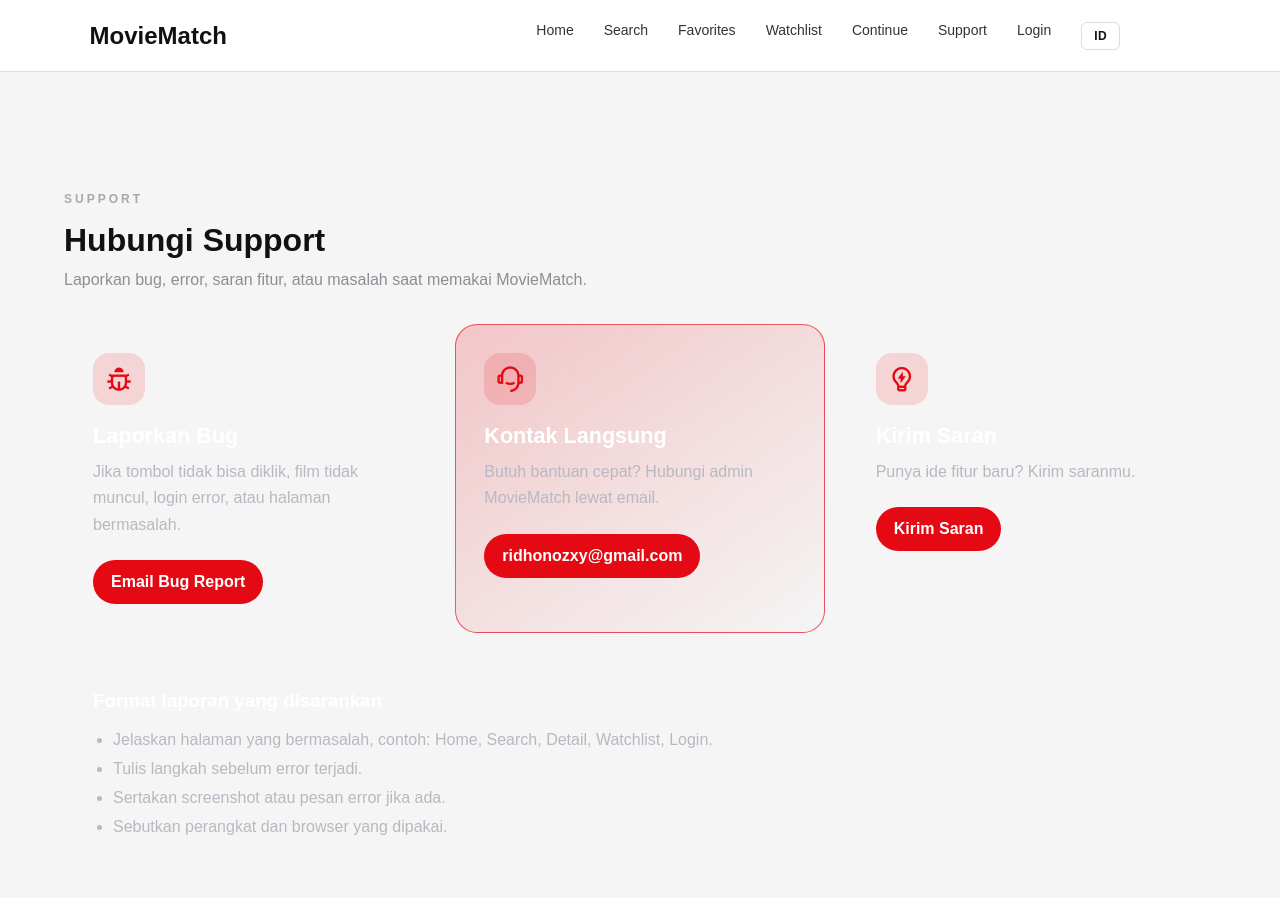
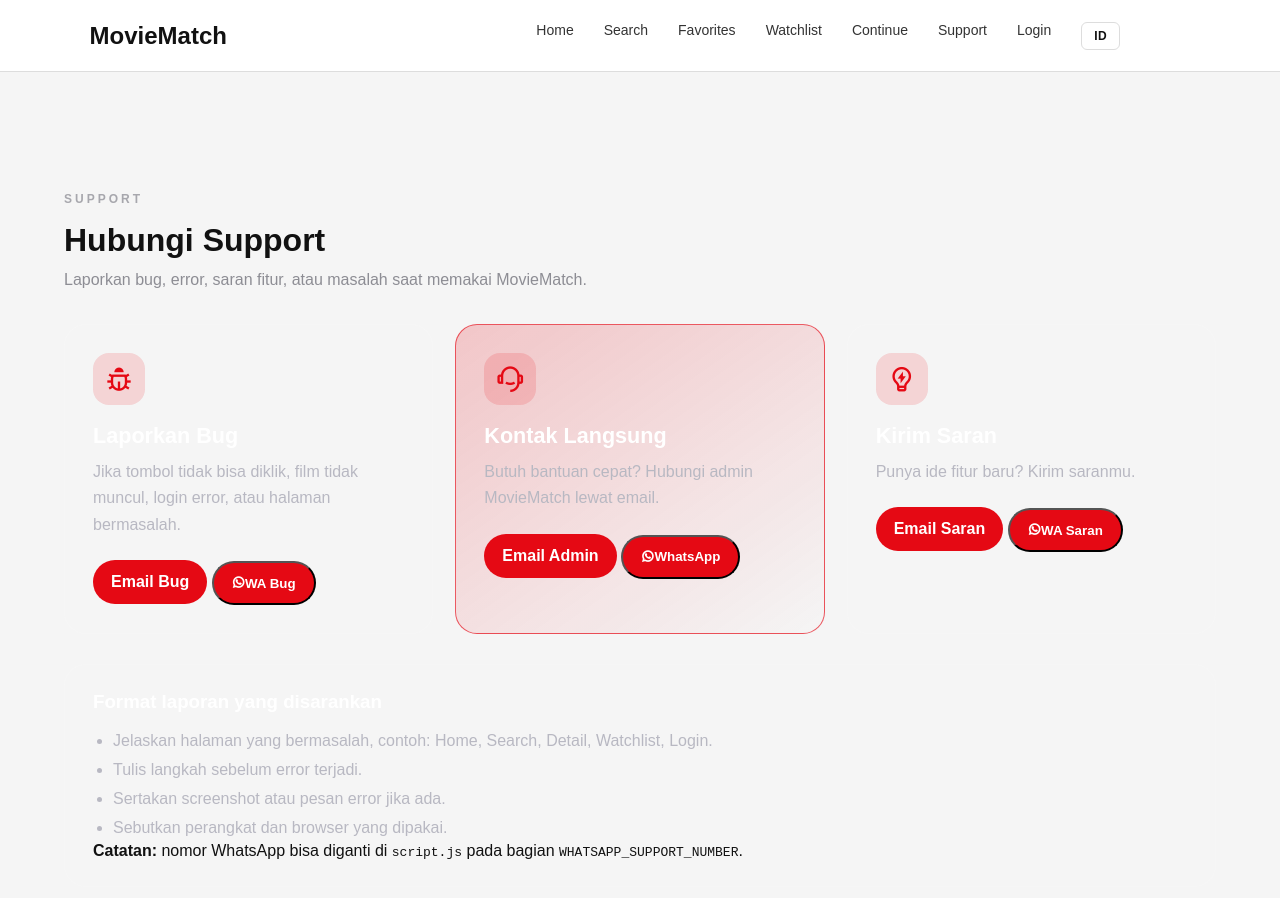
Before and after one commit to muhammadridhoalfarizqi-boop/moviematch, a website: page public/index.html in a window 1280 px wide. Both pictures are taken after a click on the link "Support". Drawn offline with nearby package versions, Linux system fonts and the light colour scheme; no server answers.

Commit message:
Fix Open Graph URLs and update support links
Updated Open Graph meta tags and support contact links.

```diff
--- a/public/index.html
+++ b/public/index.html
@@ -8,14 +8,14 @@
     <meta property="og:title" content="MovieMatch">
     <meta property="og:description" content="Temukan film dan series sesuai mood kamu.">
     <meta property="og:type" content="website">
-    <meta property="og:url" content="https://moviematch-theta.vercel.app">
-    <meta property="og:image" content="https://moviematch-theta.vercel.app/icons/icon-512.png">
+    <meta property="og:url" content="https://moviematcch.vercel.app">
+    <meta property="og:image" content="https://moviematcch.vercel.app/icons/icon-512.png">
     <meta property="og:image:width" content="512">
     <meta property="og:image:height" content="512">
     <meta name="twitter:card" content="summary_large_image">
     <meta name="twitter:title" content="MovieMatch">
     <meta name="twitter:description" content="Temukan film dan series sesuai mood kamu.">
-    <meta name="twitter:image" content="https://moviematch-theta.vercel.app/icons/icon-512.png">
+    <meta name="twitter:image" content="https://moviematcch.vercel.app/icons/icon-512.png">
     <title>MovieMatch</title>
     <link rel="manifest" href="manifest.json">
     <link rel="apple-touch-icon" href="icons/icon-192.png">
@@ -756,7 +756,12 @@
                         </div>
                         <h3 data-i18n="support.bugTitle">Laporkan Bug</h3>
                         <p data-i18n="support.bugDesc">Kalau ada tombol tidak bisa diklik, film tidak muncul, login error, atau halaman bermasalah.</p>
-                        <a class="support-action" href="mailto:ridhonozxy@gmail.com?subject=Bug%20MovieMatch&body=Halo%2C%20saya%20menemukan%20bug%20di%20MovieMatch.%0A%0AHalaman%2Ffitur%3A%0ADeskripsi%20bug%3A%0AScreenshot%20jika%20ada%3A" target="_self">Email Bug Report</a>
+                        <div class="support-action-row">
+                            <a class="support-action" href="mailto:ridhonozxy@gmail.com?subject=Bug%20MovieMatch&body=Halo%2C%20saya%20menemukan%20bug%20di%20MovieMatch.%0A%0AHalaman%2Ffitur%3A%0ADeskripsi%20bug%3A%0AScreenshot%20jika%20ada%3A" target="_self">Email Bug</a>
+                            <button class="support-action whatsapp" type="button" onclick="openWhatsAppSupport('bug')">
+                                <i class="ri-whatsapp-line"></i> WA Bug
+                            </button>
+                        </div>
                     </div>
 
                     <div class="support-card featured">
@@ -765,7 +770,12 @@
                         </div>
                         <h3 data-i18n="support.contactTitle">Kontak Langsung</h3>
                         <p data-i18n="support.contactDesc">Butuh bantuan cepat? Hubungi admin MovieMatch lewat email.</p>
-                        <a class="support-action" href="mailto:ridhonozxy@gmail.com?subject=Support%20MovieMatch" target="_self">ridhonozxy@gmail.com</a>
+                        <div class="support-action-row">
+                            <a class="support-action" href="mailto:ridhonozxy@gmail.com?subject=Support%20MovieMatch" target="_self">Email Admin</a>
+                            <button class="support-action whatsapp" type="button" onclick="openWhatsAppSupport('support')">
+                                <i class="ri-whatsapp-line"></i> WhatsApp
+                            </button>
+                        </div>
                     </div>
 
                     <div class="support-card">
@@ -774,7 +784,12 @@
                         </div>
                         <h3 data-i18n="support.ideaTitle">Kirim Saran</h3>
                         <p data-i18n="support.ideaDesc">Punya ide fitur baru seperti filter, rekomendasi, subtitle, atau tampilan? Kirim saranmu.</p>
-                        <a class="support-action" href="mailto:ridhonozxy@gmail.com?subject=Saran%20Fitur%20MovieMatch&body=Halo%2C%20saya%20punya%20saran%20untuk%20MovieMatch.%0A%0ASaran%3A" target="_self">Kirim Saran</a>
+                        <div class="support-action-row">
+                            <a class="support-action" href="mailto:ridhonozxy@gmail.com?subject=Saran%20Fitur%20MovieMatch&body=Halo%2C%20saya%20punya%20saran%20untuk%20MovieMatch.%0A%0ASaran%3A" target="_self">Email Saran</a>
+                            <button class="support-action whatsapp" type="button" onclick="openWhatsAppSupport('idea')">
+                                <i class="ri-whatsapp-line"></i> WA Saran
+                            </button>
+                        </div>
                     </div>
                 </div>
 
@@ -786,6 +801,7 @@
                         <li>Sertakan screenshot atau pesan error jika ada.</li>
                         <li>Sebutkan perangkat dan browser yang dipakai.</li>
                     </ul>
+                    <p class="support-wa-note"><strong>Catatan:</strong> nomor WhatsApp bisa diganti di <code>script.js</code> pada bagian <code>WHATSAPP_SUPPORT_NUMBER</code>.</p>
                 </div>
             </section>
         </div>
```
